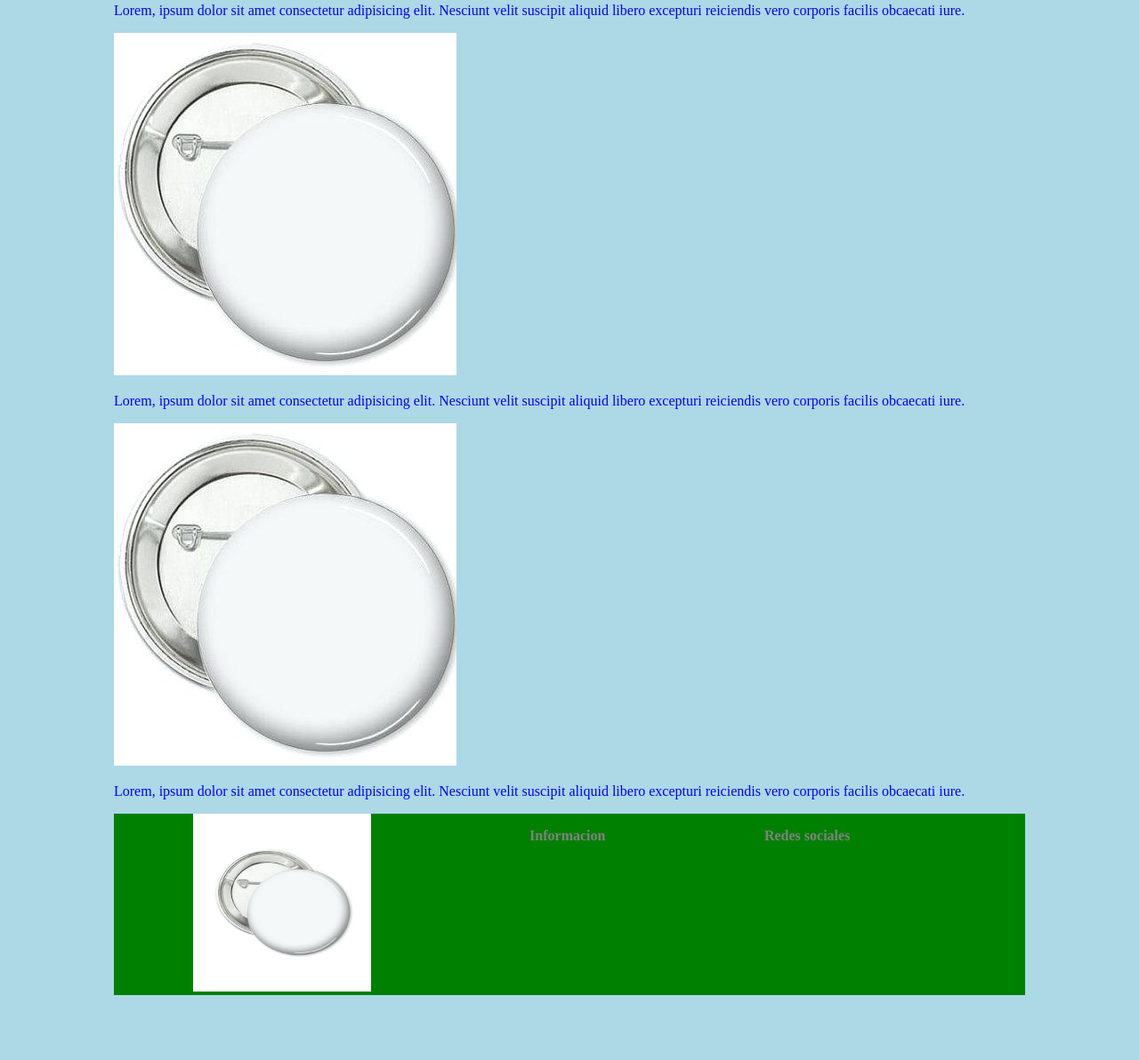
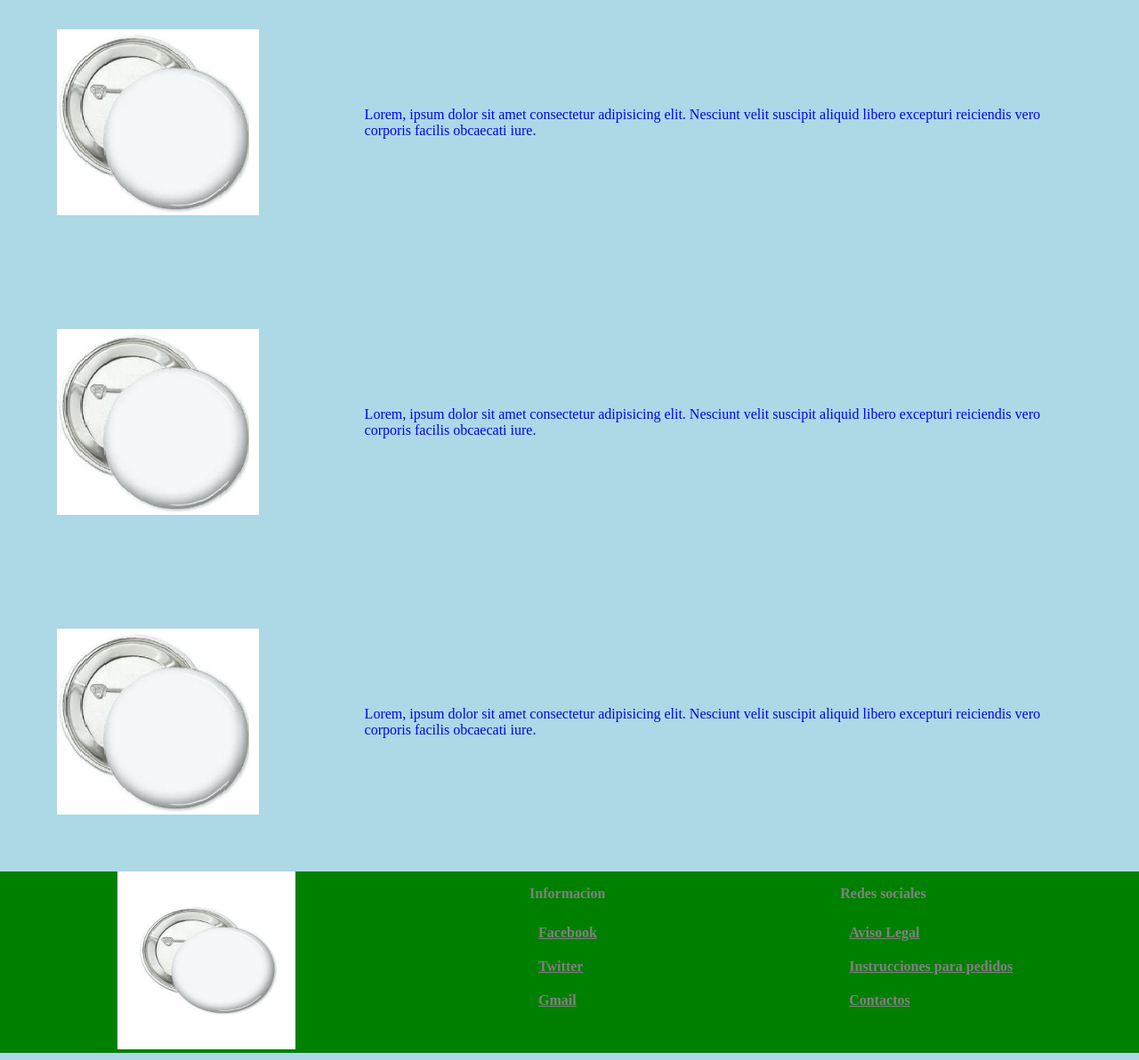
Before and after one commit to santiVargas/WebChapas, a plain HTML site: page index.html in a window 1280 px wide. Shown: the part 678-1870 px from the top of the page at 89% size. Before the commit the page ends 1805 px from the top, so only its background shows below. Drawn offline with Linux system fonts and the light colour scheme.

Commit message:
añadida imagen chapa.png, modificado apartado descripcion de index.pug, y color de letra del footer

```diff
--- a/index.html
+++ b/index.html
@@ -9,23 +9,28 @@
   </head>
   <body>
     <header>
-      <div class="logo"><img src="img/logo1.jpg"/></div>
-      <h1>Chapitas S.L.</h1>
+      <div class="logo"><img src="img/logo1.jpg"/>
+        <h1>Chapitas S.L.</h1>
+      </div>
       <nav><a href="index.html">Inicio</a><a href="crea.html">Chapas</a><a href="compra.html">Precios</a><a href="contacto.html">
           Contactos
           </a>
       </nav>
     </header>
-    <section>
-      <div class="imagenGrande"><img src=""/>
-      </div>
+    <section><img src="img/chapa.jpg"/>
       <article>
         <div>
           <p>Aqui va el mostrador</p>
-          <div class="Descripcion"><img src="img/chapa.jpg"/>
-            <p>Lorem, ipsum dolor sit amet consectetur adipisicing elit. Nesciunt velit suscipit aliquid libero excepturi reiciendis vero corporis facilis obcaecati iure.</p><img src="img/chapa.jpg"/>
-            <p>Lorem, ipsum dolor sit amet consectetur adipisicing elit. Nesciunt velit suscipit aliquid libero excepturi reiciendis vero corporis facilis obcaecati iure.</p><img src="img/chapa.jpg"/>
-            <p>Lorem, ipsum dolor sit amet consectetur adipisicing elit. Nesciunt velit suscipit aliquid libero excepturi reiciendis vero corporis facilis obcaecati iure.</p>
+          <div class="descripcion">
+            <div class="imagen"><img src="img/chapa.png"/>
+              <p>Lorem, ipsum dolor sit amet consectetur adipisicing elit. Nesciunt velit suscipit aliquid libero excepturi reiciendis vero corporis facilis obcaecati iure.</p>
+            </div>
+            <div class="imagen"><img src="img/chapa.png"/>
+              <p>Lorem, ipsum dolor sit amet consectetur adipisicing elit. Nesciunt velit suscipit aliquid libero excepturi reiciendis vero corporis facilis obcaecati iure.</p>
+            </div>
+            <div class="imagen"><img src="img/chapa.png"/>
+              <p>Lorem, ipsum dolor sit amet consectetur adipisicing elit. Nesciunt velit suscipit aliquid libero excepturi reiciendis vero corporis facilis obcaecati iure.</p>
+            </div>
           </div>
         </div>
       </article>
--- a/scss/style.scss
+++ b/scss/style.scss
@@ -2,7 +2,7 @@
 
 
 body{
-	width: 80%;
+	width: 100%;
 	margin-right: auto;
     margin-left: auto;
 	background:lightblue;
@@ -15,6 +15,9 @@ header{
 	text-align: center;
 	.logo{
 		background-color: green;
+		display:flex;
+		justify-content: center;
+		align-items: center;
 		img {
 			width: 10%;
 		}
@@ -23,7 +26,17 @@ header{
 		padding: 10px;
 	}
 }
-
+.descripcion{
+	.imagen{
+		display: flex;
+		justify-content: space-between;
+		align-items: center;
+		padding: 5%;
+		p{
+			width: 70%;
+		}
+	}
+}
 
 
 
@@ -43,7 +56,7 @@ footer{
 	}
 	a{
 		display: block;
-		color: green;
+		color: grey;
 		font-weight: bold;
 		padding: 10px;
 	}
```
Also changed, not shown: css/style.css, img/chapa.png (added), 2 other files.
